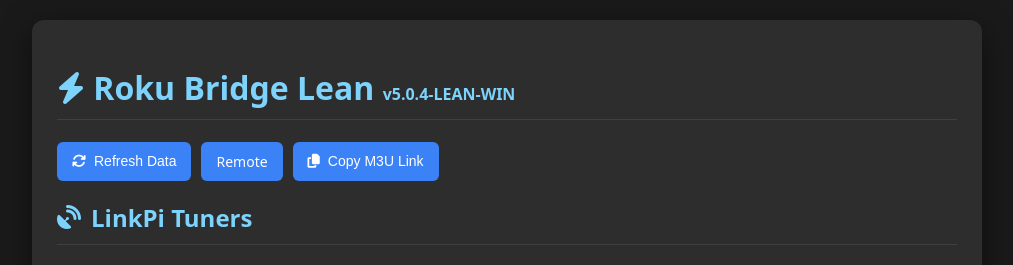
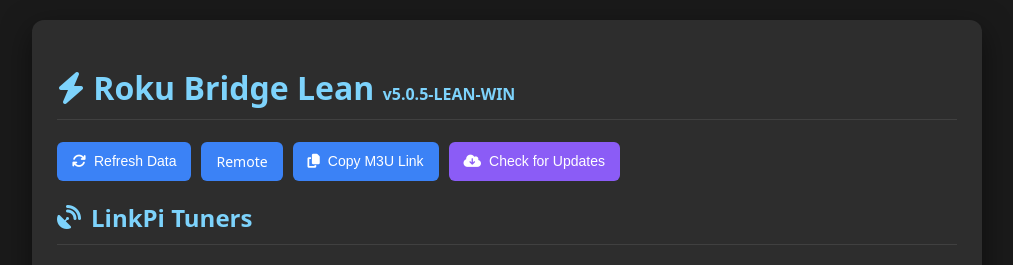
Before and after one commit to nuken/Roku-Bridge-Windows, a Flask app: page /status in a window 1280 px wide. Shown: the top 265 px of the page, without its empty margins (133-1146 px from the left). Run offline with Flask 3, Linux system fonts and the light colour scheme; data that the repository does not hold is empty.

Commit message:
Add files via upload

```diff
--- a/app.py
+++ b/app.py
@@ -39,7 +39,7 @@
 TUNERS = []
 CHANNELS = []
 APP_PORT = 5006
-APP_VERSION = "5.0.4-LEAN-WIN"
+APP_VERSION = "5.0.5-LEAN-WIN"
 ACTIVE_STREAMS = {}
 stream_lock = threading.Lock()
 
@@ -130,22 +130,36 @@
     if not channel_data:
         return "Channel Not Found", 404
 
-    tuner = TUNERS[0] if TUNERS else None
-    if not tuner:
+    if not TUNERS:
         return "No Tuners Available", 503
 
-    roku_ip = tuner['roku_ip']
+    tuner = None
+    roku_ip = None
 
-    # 1. Track that a new stream connection has opened
+    # 1. Find an available tuner and lock it
     with stream_lock:
+        for t in TUNERS:
+            # Check if this specific tuner currently has 0 active streams
+            if ACTIVE_STREAMS.get(t['roku_ip'], 0) == 0:
+                tuner = t
+                roku_ip = tuner['roku_ip']
+                break
+
+        if not tuner:
+            # If all tuners are busy, return an error so Channels DVR knows it failed
+            return "All Tuners in Use", 503
+
+        # Track that a new stream connection has opened on this specific tuner
         ACTIVE_STREAMS[roku_ip] = ACTIVE_STREAMS.get(roku_ip, 0) + 1
-    logging.info(f"Stream opened for {channel_id}. Active streams: {ACTIVE_STREAMS[roku_ip]}")
 
-    # Fire the deep-link command on a background thread
+    logging.info(f"Stream opened for {channel_id} on tuner {roku_ip}. Active streams: {ACTIVE_STREAMS[roku_ip]}")
+
+    # Fire the deep-link command on a background thread using the selected Roku
     threading.Thread(target=execute_fast_tune, args=(roku_ip, channel_data)).start()
 
     def generate():
         try:
+            # Fetch the stream from the dynamically selected LinkPi encoder
             with requests.get(tuner['encoder_url'], stream=True, timeout=5) as r:
                 r.raise_for_status()
                 for chunk in r.iter_content(chunk_size=8192):
@@ -164,7 +178,7 @@
             ACTIVE_STREAMS[roku_ip] -= 1
             current_active = ACTIVE_STREAMS[roku_ip]
 
-        logging.info(f"Stream disconnected for {channel_id}. Active streams remaining: {current_active}")
+        logging.info(f"Stream disconnected for {channel_id} on {roku_ip}. Active streams remaining: {current_active}")
 
         # 3. If the count hits 0, start the delayed home command thread
         if current_active <= 0:
@@ -191,6 +205,33 @@
         save_config_to_disk()
         return jsonify({"status": "success"})
     return jsonify({"tuners": TUNERS, "channels": CHANNELS, "app_port": APP_PORT})
+
+@app.route('/api/check_update', methods=['GET'])
+def check_update():
+    """Fetches the latest version from GitHub and compares it to the local version."""
+    try:
+        # URL to the raw text file on your GitHub main branch
+        github_raw_url = "https://raw.githubusercontent.com/nuken/Roku-Bridge-Windows/main/version.txt"
+
+        # Fetch the file (timeout prevents hanging the server if GitHub is down)
+        response = requests.get(github_raw_url, timeout=3)
+
+        if response.status_code == 200:
+            latest_version = response.text.strip()
+
+            return jsonify({
+                "status": "success",
+                "current_version": APP_VERSION,
+                "latest_version": latest_version,
+                # Simple string comparison: if they don't match exactly, an update is available
+                "update_available": latest_version != APP_VERSION,
+                "release_url": "https://github.com/nuken/Roku-Bridge-Windows/releases"
+            })
+        else:
+            return jsonify({"status": "error", "message": "Could not fetch version file from GitHub"}), 500
+
+    except Exception as e:
+        return jsonify({"status": "error", "message": str(e)}), 500
 
 @app.route('/channels.m3u')
 def generate_m3u():
--- a/templates/status.html
+++ b/templates/status.html
@@ -35,6 +35,7 @@
             <button class="button" onclick="loadConfig()"><i class="fa-solid fa-sync"></i> Refresh Data</button>
             <a href="/remote" class="button">Remote</a>
             <button id="copy-m3u-btn" class="button" onclick="copyM3uLink()"><i class="fa-solid fa-copy"></i> Copy M3U Link</button>
+            <button id="update-btn" class="button" style="background-color: #8b5cf6;" onclick="checkForUpdates()"><i class="fa-solid fa-cloud-arrow-down"></i> Check for Updates</button>
         </div>
 
         <h2><i class="fa-solid fa-satellite-dish"></i> LinkPi Tuners</h2>
@@ -207,6 +208,41 @@
         function closeModal(id) { document.getElementById(id).style.display = 'none'; }
         window.onload = loadConfig;
 
+		// Check GitHub for app updates
+        async function checkForUpdates() {
+            const btn = document.getElementById('update-btn');
+            const originalHtml = btn.innerHTML;
+
+            try {
+                // Change button to show a loading spinner
+                btn.innerHTML = '<i class="fa-solid fa-spinner fa-spin"></i> Checking...';
+
+                const res = await fetch('/api/check_update');
+                const data = await res.json();
+
+                // Revert button text
+                btn.innerHTML = originalHtml;
+
+                if (data.status === 'success') {
+                    if (data.update_available) {
+                        // Prompt the user to open the releases page
+                        const msg = `Update Available!\n\nCurrent Version: ${data.current_version}\nLatest Version: ${data.latest_version}\n\nWould you like to open the GitHub Releases page to download it?`;
+                        if (confirm(msg)) {
+                            window.open(data.release_url, '_blank');
+                        }
+                    } else {
+                        alert(`You are up to date! (Version ${data.current_version})`);
+                    }
+                } else {
+                    alert("Failed to check for updates: " + data.message);
+                }
+            } catch (err) {
+                console.error("Update check failed", err);
+                btn.innerHTML = originalHtml;
+                alert("Could not connect to the update server. Check your internet connection.");
+            }
+        }
+
 		// Copy M3U Link to Clipboard (With HTTP Network Fallback)
         async function copyM3uLink() {
             const m3uUrl = window.location.origin + '/channels.m3u';
--- /dev/null
+++ b/version.txt
@@ -0,0 +1 @@
+5.0.5-LEAN-WIN
```
Also changed, not shown: 1 other file.
